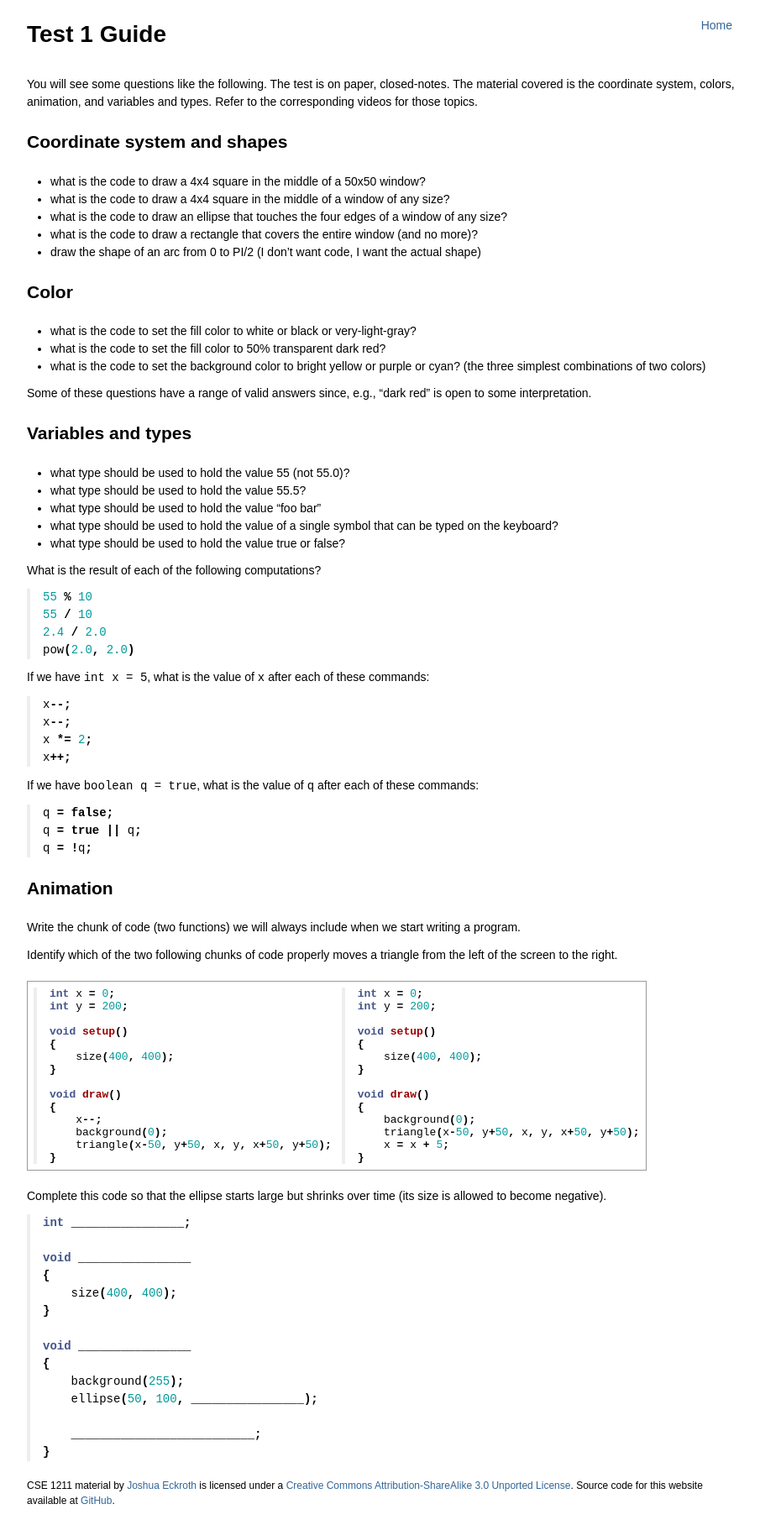
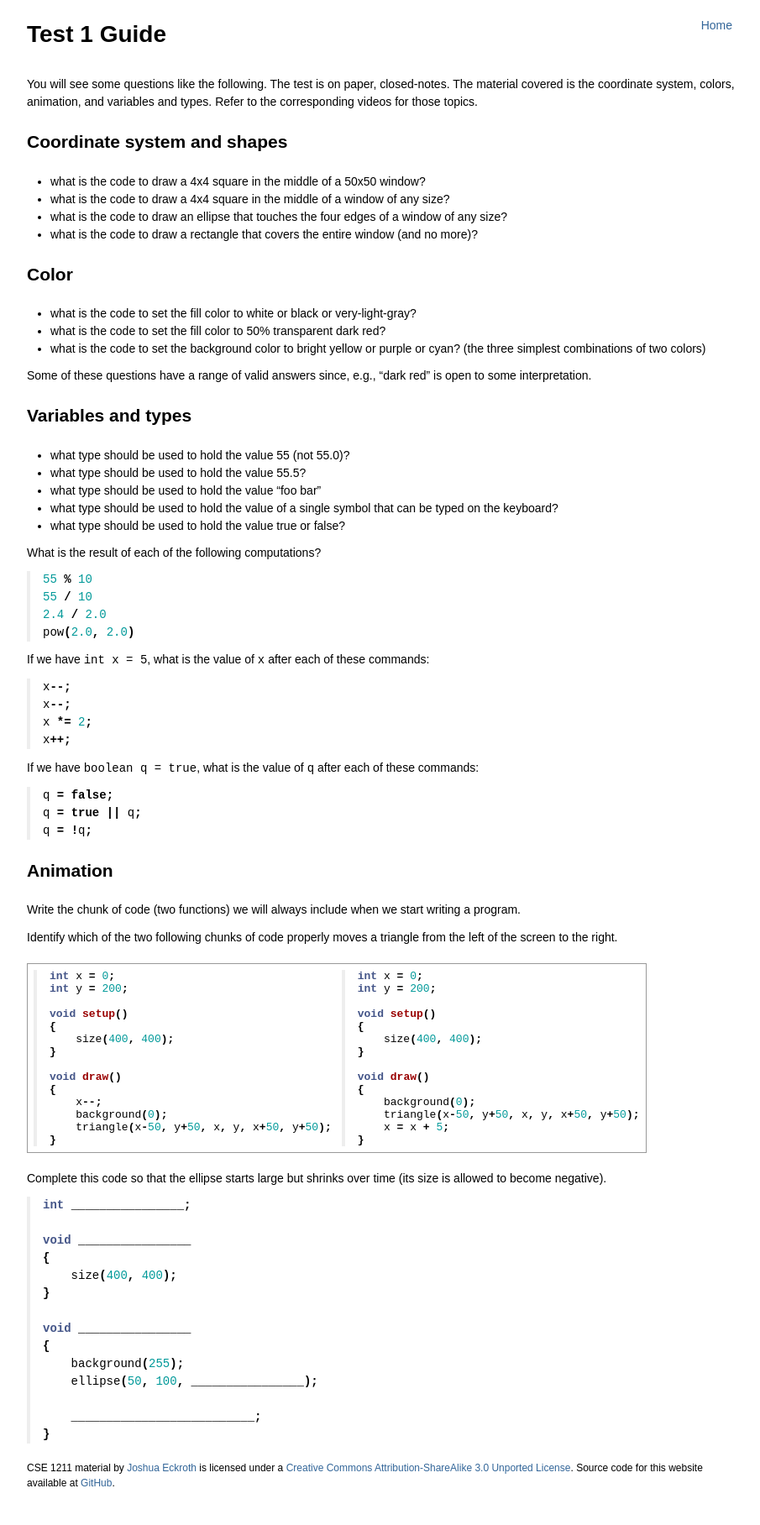
Before and after one commit to joshuaeckroth/cse1211-website, a Jekyll site: the page built from guides/_posts/2013-09-06-test-1-guide.markdown, in a window 1280 px wide. Shown: the whole page at 84% size, without its empty margins (183-1088 px from the left). Built offline with Jekyll 4.4.1, drawn with Linux system fonts in a browser that asks for light colours; Markdown is read by kramdown in place of the engine named in the settings; comment, search, counter and statistics services are not loaded; after the commit the page ends 1795 px from its top, so only the background shows below that.

Commit message:
Removed a question about arcs from test 1 guide.

```diff
--- a/guides/_posts/2013-09-06-test-1-guide.markdown
+++ b/guides/_posts/2013-09-06-test-1-guide.markdown
@@ -16,7 +16,6 @@ for those topics.
 - what is the code to draw a 4x4 square in the middle of a window of any size?
 - what is the code to draw an ellipse that touches the four edges of a window of any size?
 - what is the code to draw a rectangle that covers the entire window (and no more)?
-- draw the shape of an arc from 0 to PI/2 (I don't want code, I want the actual shape)
 
 ## Color
 
```
